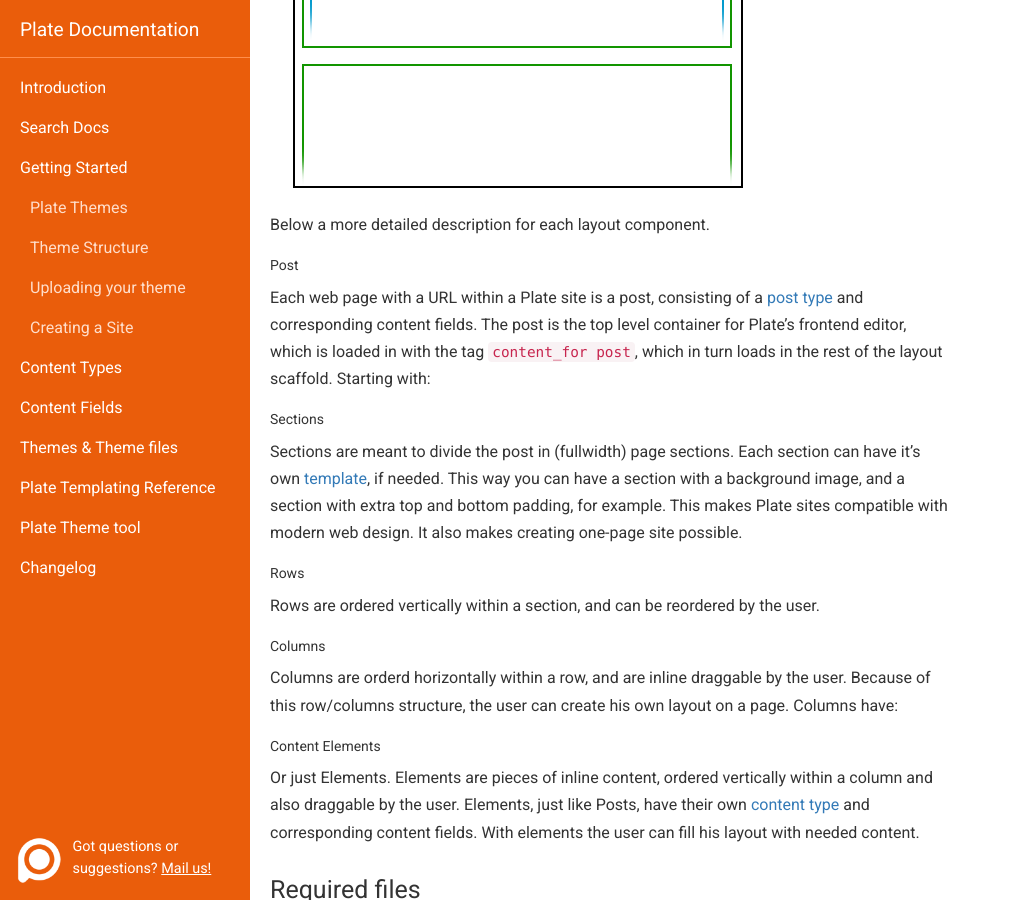
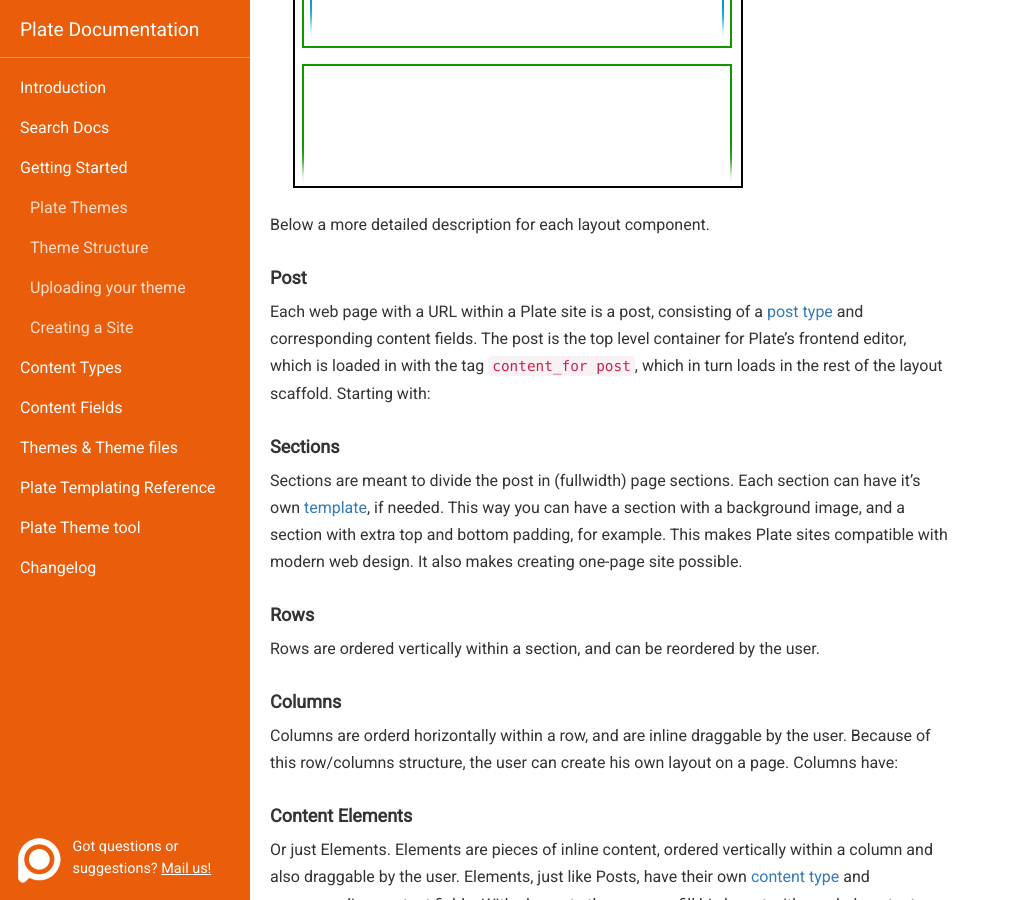
Before and after one commit to platehub/platehub.github.io, a Jekyll site: the page built from docs/getting-started.md, in a window 1280 px wide and 900 px high, scrolled down 2513 px. Shown: the whole window, without its empty margins (0-1010 px from the left). Built offline with Jekyll 4.4.1, drawn with Linux system fonts in a browser that asks for light colours; nearby versions of some CDN libraries.

Commit message:
explanation layout components

```diff
--- a/docs/getting-started.md
+++ b/docs/getting-started.md
@@ -50,19 +50,19 @@ The dragging/dropping of content elements, and resizing plus changing the order
 
 Below a more detailed description for each layout component.
 
-##### Post
+#### Post
 Each web page with a URL within a Plate site is a post, consisting of a [post type](/docs/content-types#about-content-types) and corresponding content fields. The post is the top level container for Plate's frontend editor, which is loaded in with the tag [`content_for post`](https://platehub.github.io/docs/templating-reference/tags#content_for), which in turn loads in the rest of the layout scaffold. Starting with:
 
-##### Sections
+#### Sections
 Sections are meant to divide the post in (fullwidth) page sections. Each section can have it's own [template](/docs/theme-files#theme-templates), if needed. This way you can have a section with a background image, and a section with extra top and bottom padding, for example. This makes Plate sites compatible with modern web design. It also makes creating one-page site possible.
 
-##### Rows
+#### Rows
 Rows are ordered vertically within a section, and can be reordered by the user.
 
-##### Columns
+#### Columns
 Columns are orderd horizontally within a row, and are inline draggable by the user. Because of this row/columns structure, the user can create his own layout on a page. Columns have:
 
-##### Content Elements
+#### Content Elements
 Or just Elements. Elements are pieces of inline content, ordered vertically within a column and also draggable by the user. Elements, just like Posts, have their own [content type](/docs/content-types#about-content-types) and corresponding content fields. With elements the user can fill his layout with needed content.
 
 
```
